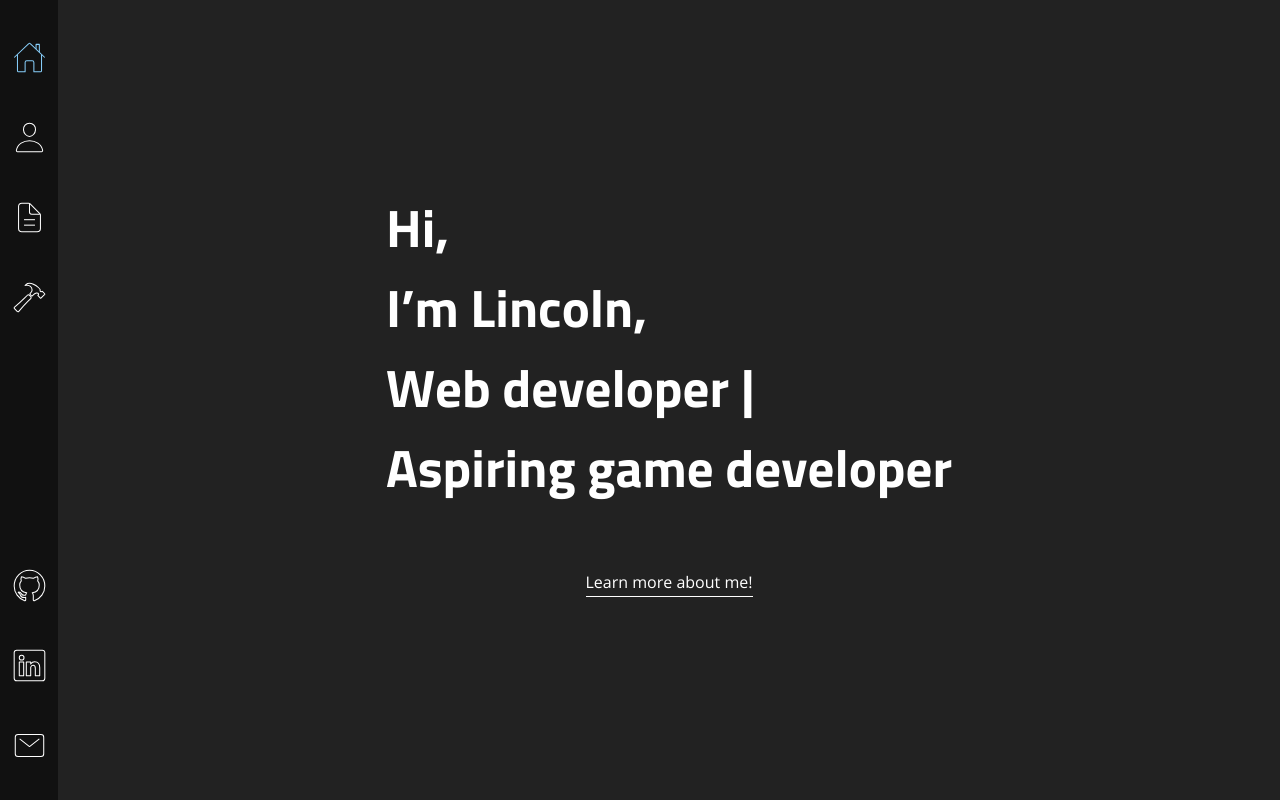
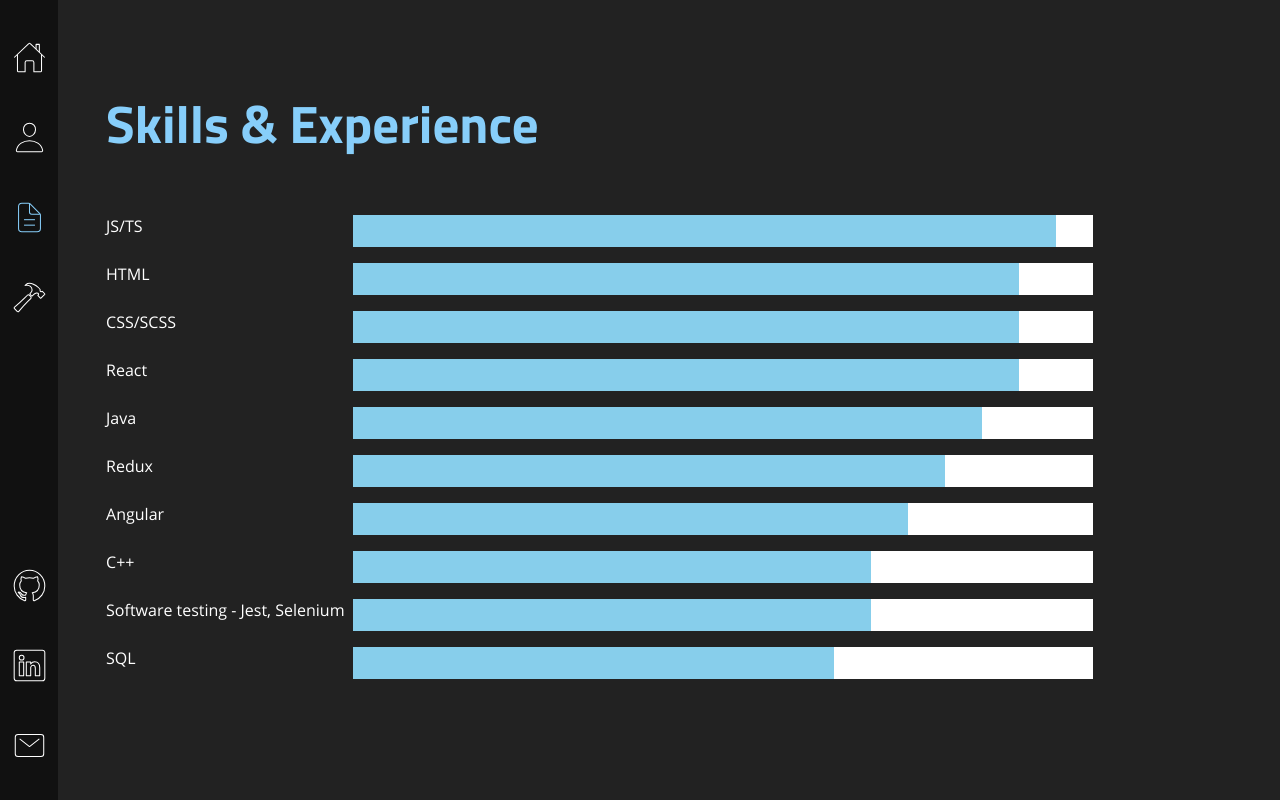
Before and after one commit to lincolnChoy/lincolnChoy, a React (Create React App) app: page / in a window 1280 px wide. Built offline with nearby package versions, Linux system fonts and the light colour scheme.

Commit message:
WIP S&E page

```diff
--- a/public/index.html
+++ b/public/index.html
@@ -8,13 +8,12 @@
     <meta
       name="description"
     />
-    <link rel="apple-touch-icon" href="%PUBLIC_URL%/logo192.png" />
     <!--
       manifest.json provides metadata used when your web app is installed on a
       user's mobile device or desktop. See https://developers.google.com/web/fundamentals/web-app-manifest/
     -->
     <link rel="manifest" href="%PUBLIC_URL%/manifest.json" />
-    <!--
+    <!--192.png
       Notice the use of %PUBLIC_URL% in the tags above.
       It will be replaced with the URL of the `public` folder during the build.
       Only files inside the `public` folder can be referenced from the HTML.
--- a/src/App.js
+++ b/src/App.js
@@ -10,7 +10,7 @@
   constructor() {
     super()
     this.state = {
-      activeRoute: 'home'
+      activeRoute: 'skills'
     }
   }
 
--- a/src/App.scss
+++ b/src/App.scss
@@ -9,8 +9,12 @@
   user-select: none;
 
   .wrapper {
+
+    h1, h2, h3 {
+      font-family: TitilliumWeb;
+    }
+
     h1 {
-      font-family: TitilliumWeb;
       font-size: 3.3rem;
 
       @media (max-width: 1200px) {
@@ -45,7 +49,6 @@
       @media (max-width: 600px) {
         font-size: 0.9rem;
       }
-
     }
   }
 }
--- a/src/containers/AboutMe/AboutMe.js
+++ b/src/containers/AboutMe/AboutMe.js
@@ -17,7 +17,7 @@
           </p>
           <p>
             In my spare time, I enjoy working on personal web and game projects. When I'm not doing that, I usually spend my time
-            <i> browsing</i> the web and <i>playing</i> games. Oh, and running, going out for jogs is fun too, I guess.
+            browsing the web and playing games. Oh, and running, going out for jogs is fun too, I guess.
           </p>
         </div>
       </div>
--- a/src/containers/AboutMe/AboutMe.scss
+++ b/src/containers/AboutMe/AboutMe.scss
@@ -5,7 +5,7 @@
   justify-content: flex-start;
 
   .text-section {
-    margin: 8rem 0 0 8rem;
+    margin: 6rem 0 0 8rem;
     width: 40%;
 
     h1 {
--- /dev/null
+++ b/src/containers/Skills/ExperienceBar/ExperienceBar.js
@@ -0,0 +1,20 @@
+import React from 'react'
+import './ExperienceBar.scss'
+
+class ExperienceBar extends React.Component {
+
+  render() {
+    const { skill, value } = this.props
+
+    return (
+      <div className="experience-bar">
+        <div className="skill-name">{skill}</div>
+        <div className="skill-meter">
+          <div className="skill-value" style={{width: `${value}%`}}></div>
+        </div>
+      </div>
+    )
+  }
+}
+
+export default ExperienceBar
--- /dev/null
+++ b/src/containers/Skills/ExperienceBar/ExperienceBar.scss
@@ -0,0 +1,32 @@
+.experience-bar {
+  width: 100%;
+  display: flex;
+  flex-direction: row;
+  margin-top: 1rem;
+
+  .skill-name {
+    width: 25%;
+  }
+
+  .skill-meter {
+    width: 75%;
+    height: 2rem;
+    background-color: white;
+
+    .skill-value {
+      animation-duration: 1.5s;
+      animation-delay: 0.6s;
+      transition-timing-function: ease-in;
+      animation-fill-mode: both;
+      animation-name: fillExp;
+      height: 100%;
+      background-color: skyblue;
+    }
+  }
+}
+
+@keyframes fillExp {
+  0% {
+    width: 0%;
+  }
+}
--- a/src/containers/Skills/Skills.js
+++ b/src/containers/Skills/Skills.js
@@ -1,12 +1,28 @@
 import React from 'react'
+import skillsList from './skillList'
+import ExperienceBar from './ExperienceBar/ExperienceBar'
 import './Skills.scss'
 
 class Skills extends React.Component {
   render() {
+    let experience = skillsList.map(skill => <ExperienceBar skill={skill.skill} value={skill.value}/>)
+
     return (
       <div className="wrapper skills-wrapper scene_element scene_element--fadeinright">
-        <div className="text-section">
+        <div className="main-content">
           <h1>Skills & Experience</h1>
+          <div className="sub-content-container">
+            <div className="text-section">
+            <p>Having studied computer systems, as well as complementing those studies with industry experience, I acquired many
+              skills and accumulated good experience pertaining to software development.
+            </p>
+            </div>
+
+            <div className="graph-section">
+              <h2>Stuff I've worked with</h2>
+              {experience}
+            </div>
+          </div>
         </div>
       </div>
     )
--- a/src/containers/Skills/Skills.scss
+++ b/src/containers/Skills/Skills.scss
@@ -4,9 +4,11 @@
   flex-direction: row;
   justify-content: flex-start;
 
-  .text-section {
-    margin: 8rem 0 0 8rem;
-    width: 40%;
+  .main-content {
+    margin: 6rem 0 0 8rem;
+    width: 85%;
+    display: flex;
+    flex-direction: column;
 
     h1 {
       color: lightskyblue;
@@ -16,34 +18,44 @@
       animation-name: rubberBandWordRight;
     }
 
-    @media (max-width: 1600px) {
-      width: 54%;
+    .sub-content-container {
+      display: flex;
+      flex-direction: row;
+      justify-content: space-between;
+
+      .text-section {
+        width: 40%;
+      }
+
+      .graph-section {
+        h2 {
+          text-align: center;
+        }
+
+        width: 55%;
+      }
     }
 
     @media (max-width: 1400px) {
-      width: 57%;
-    }
+      margin: 3rem 0 0 3rem;
 
-    @media (max-width: 1200px) {
-      width: 65%;
-    }
+      .sub-content-container {
+        .text-section {
+          display: none;
+        }
 
-    @media (max-width: 1000px) {
-      margin-top: 3rem;
+        .graph-section {
+          width: 95%;
+
+          h2 {
+            display: none;
+          }
+        }
+      }
     }
 
     @media (max-width: 800px) {
-      margin-left: 5rem;
-      width: 73%;
-    }
-
-    @media (max-width: 600px) {
-      margin: 2rem 0 0 3rem;
-      width: 80%;
-    }
-
-    @media (max-width: 400px) {
-      margin-left: 1.5rem;
+      margin: 2rem 0 0 2rem;
     }
   }
 }
--- /dev/null
+++ b/src/containers/Skills/skillList.js
@@ -0,0 +1,42 @@
+export default [
+  {
+    skill: 'JS/TS',
+    value: 95
+  },
+  {
+    skill: 'HTML',
+    value: 90
+  },
+  {
+    skill: 'CSS/SCSS',
+    value: 90
+  },
+  {
+    skill: 'React',
+    value: 90
+  },
+  {
+    skill: 'Java',
+    value: 85
+  },
+  {
+    skill: 'Redux',
+    value: 80
+  },
+  {
+    skill: 'Angular',
+    value: 75
+  },
+  {
+    skill: 'C++',
+    value: 70
+  },
+  {
+    skill: 'Software testing - Jest, Selenium',
+    value: 70
+  },
+  {
+    skill: 'SQL',
+    value: 65
+  },
+]
```
Also changed, not shown: public/manifest.json.
